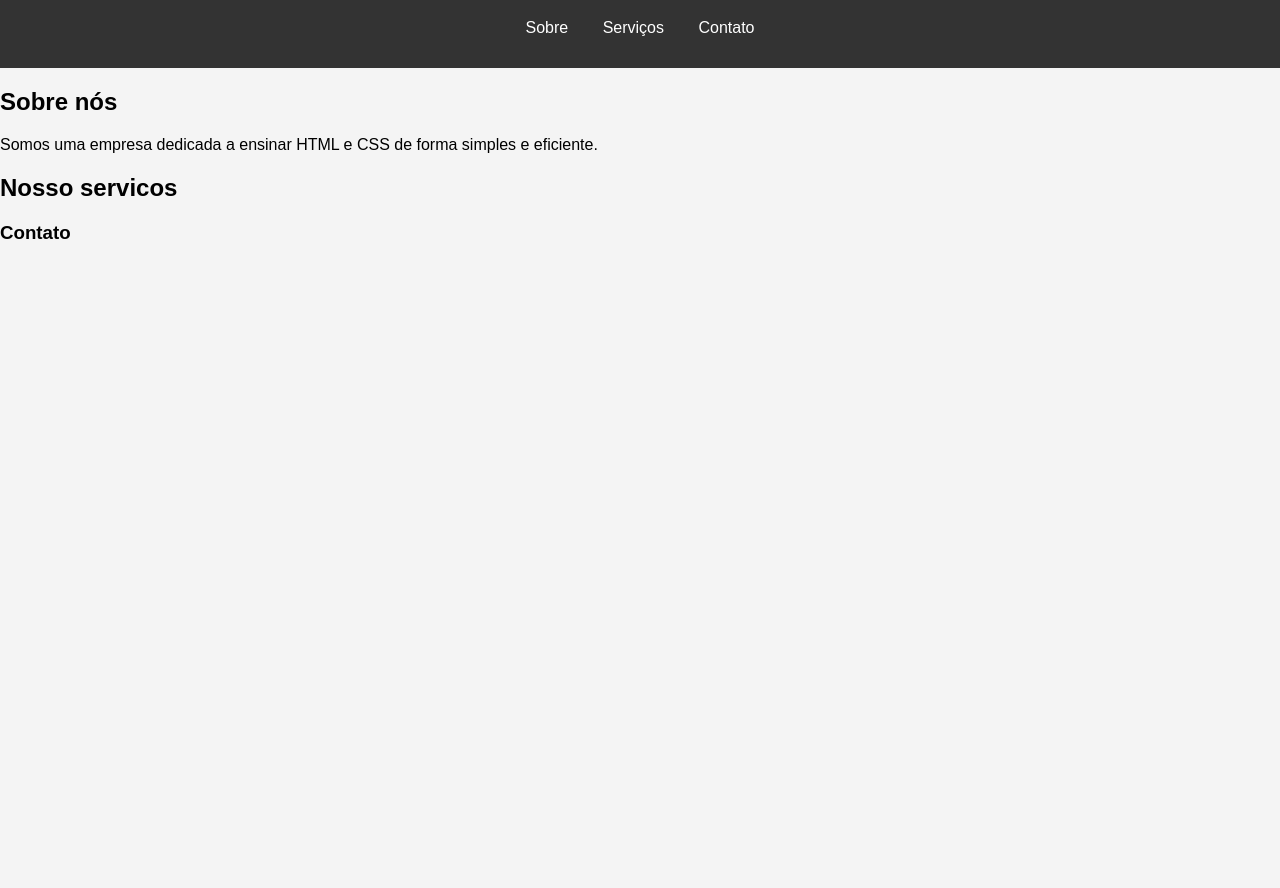
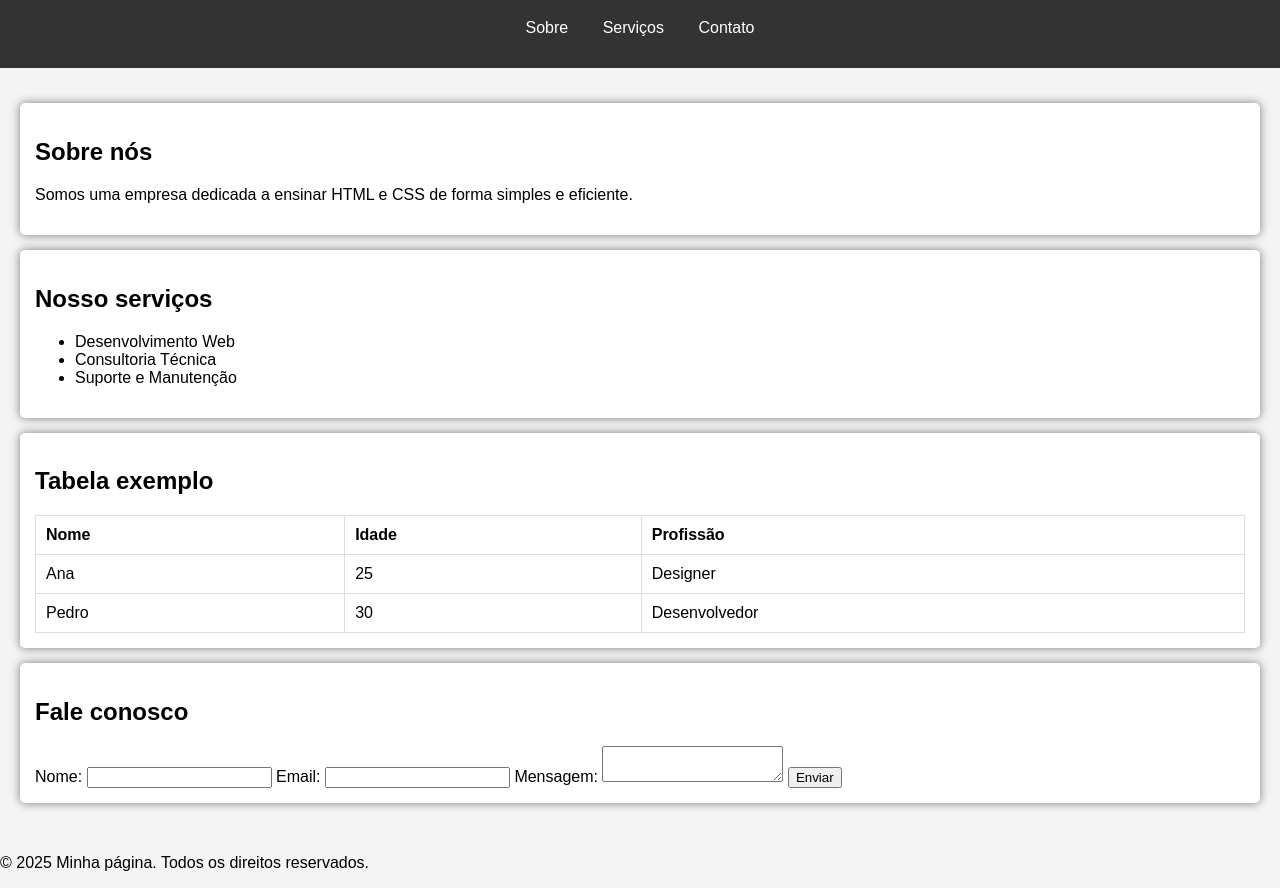
Before and after one commit to gpires97/HTML-3E, a plain HTML site: page index.html in a window 1280 px wide. Shown: the part 76-964 px from the top of the page. Before the commit the page ends 800 px from the top, so only its background shows below. Drawn offline with Linux system fonts and the light colour scheme.

Commit message:
Add files via upload

```diff
--- a/index.html
+++ b/index.html
@@ -24,12 +24,51 @@
                 e CSS de forma simples e eficiente.</p>
         </section>
         <section id="servicos">
-            <h2>Nosso servicos</h2>
+            <h2>Nosso serviços</h2>
+            <ul>
+                <li>Desenvolvimento Web</li>
+                <li>Consultoria Técnica</li>
+                <li>Suporte e Manutenção</li>
+            </ul>
+        </section>
+        <section>
+            <h2>Tabela exemplo</h2>
+            <table>
+                <tr>
+                    <th>Nome</th>
+                    <th>Idade</th>
+                    <th>Profissão</th>
+                </tr>
+                <tr>
+                    <td>Ana</td>
+                    <td>25</td>
+                    <td>Designer</td>
+                </tr>
+                <tr>
+                    <td>Pedro</td>
+                    <td>30</td>
+                    <td>Desenvolvedor</td>
+                </tr>
+            </table>
         </section>
         <section id="contato">
-            <h3>Contato</h3>
+            <h2>Fale conosco</h2>
+            <form>
+                <label for="nome">Nome:</label>
+                <input type="text" id="nome" name="nome" required>
 
+                <label for="email">Email:</label>
+                <input type="email" id="email" name="email" required>
+
+                <label for="mensagem">Mensagem:</label>
+                <textarea id="mensagem" name="mensagem" required></textarea>
+
+                <button type="submit">Enviar</button>
+            </form>
         </section>
     </main>
+    <footer>
+       <p>&copy; 2025 Minha página. Todos os direitos reservados.</p>
+    </footer>
 </body>
 </html>
--- a/styles.css
+++ b/styles.css
@@ -26,3 +26,25 @@ nav ul li a{
     color: white;
     text-decoration: none;
 }
+main {
+    padding: 20px;
+}
+section{
+    background: white;
+    padding: 15px;
+    margin: 15px 0;
+    border-radius: 5px;
+    box-shadow: 0 0 10px rgba(0,0,0,0.5);
+}
+table {
+    width: 100%;
+    border-collapse: collapse;
+    margin-top: 10px;
+}
+table,th,td {
+    border: 1px solid #ddd;
+}
+th, td{
+    padding: 10px;
+    text-align: left;
+}
```
